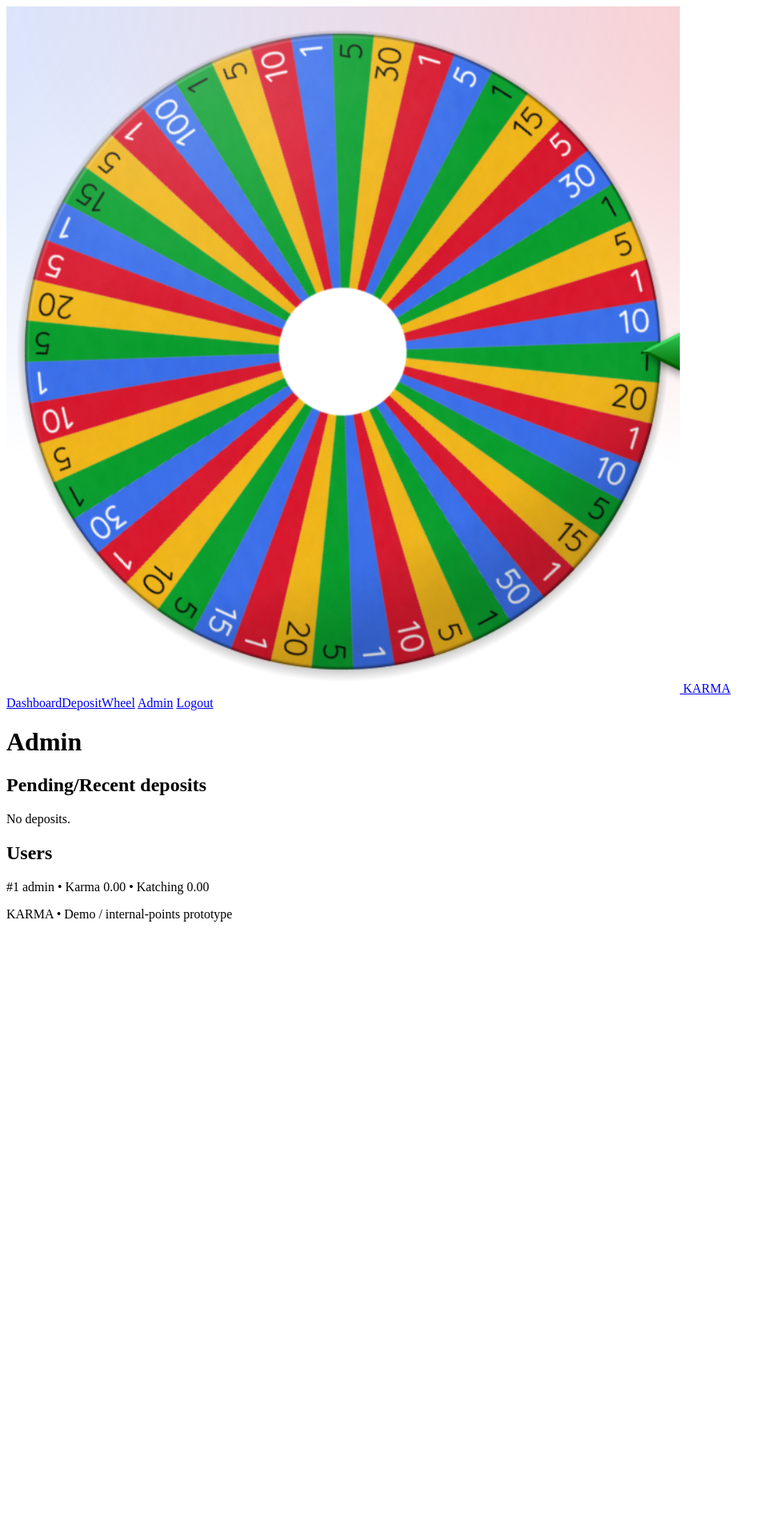
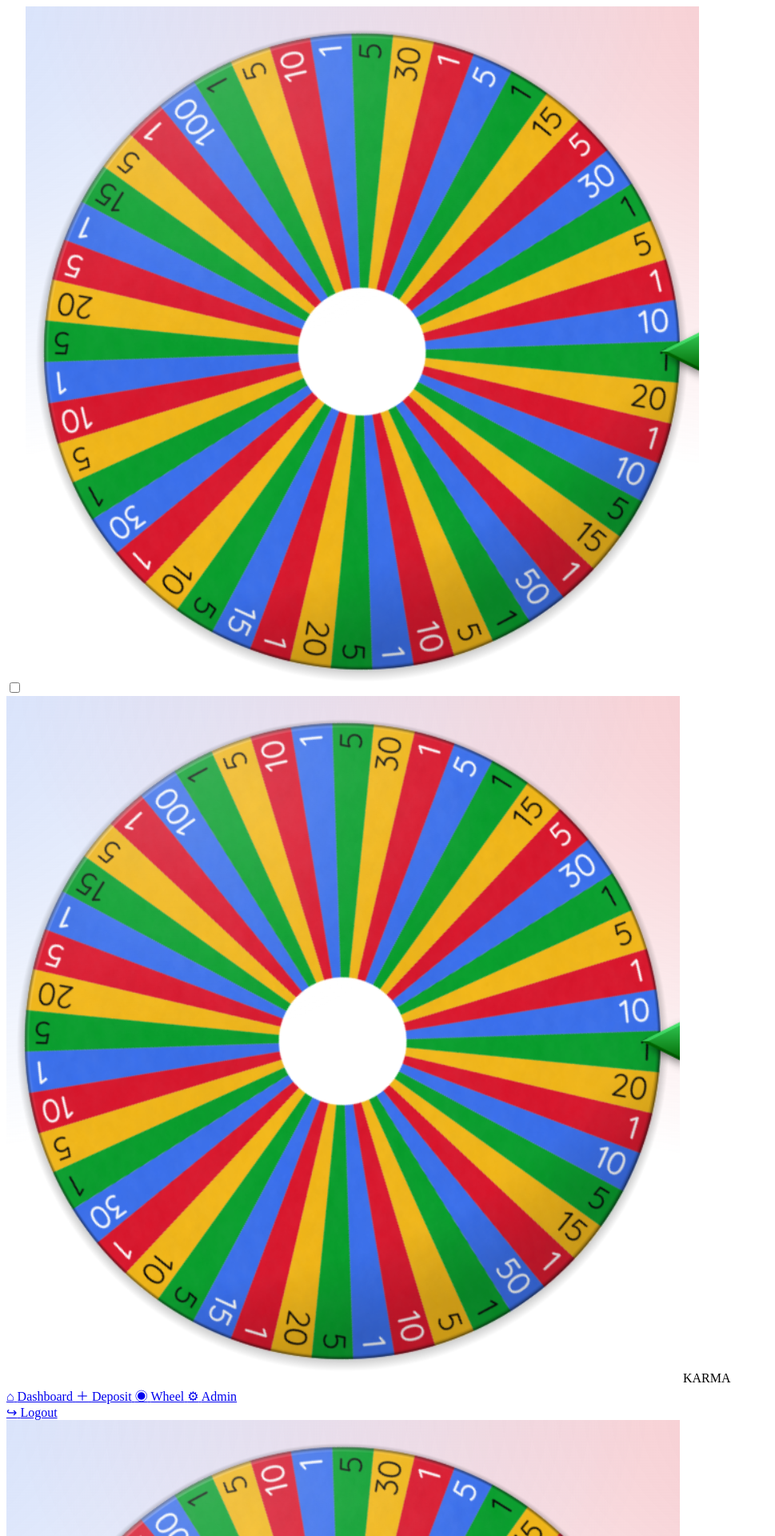
Before and after one commit to reneboypatoc2-glitch/karma-mining, a Flask app: page /admin in a window 1280 px wide. Shown: the top 1920 px of the page at 80% size, without its empty margins (0-969 px from the left). Before the commit the page ends 1152 px from the top, so only its background shows below. Run offline with Flask 3, Linux system fonts and the light colour scheme; the visitor is signed in with stand-in values (Sample User, id 1); data comes from the database, SQL or seed files in the repository; data that the repository does not hold is empty.

Commit message:
Update base.html

```diff
--- a/templates/base.html
+++ b/templates/base.html
@@ -1,23 +1,127 @@
 <!doctype html>
 <html lang="en">
 <head>
-<meta charset="utf-8"><meta name="viewport" content="width=device-width,initial-scale=1">
-<title>KARMA</title><link rel="stylesheet" href="{{ url_for('static', filename='style.css') }}">
+<meta charset="utf-8">
+<meta name="viewport" content="width=device-width,initial-scale=1">
+
+<title>KARMA</title>
+
+<link rel="stylesheet" href="{{ url_for('static', filename='style.css') }}">
+<link rel="stylesheet" href="{{ url_for('static', filename='sidebar.css') }}">
 </head>
+
 <body>
-<header><a class="brand" href="{{ url_for('index') }}">
-{% if config and false %}{% endif %}
-<img src="{{ url_for('static', filename='logo.png') }}" onerror="this.style.display='none'"> <span>KARMA</span></a>
-<nav>
-{% if user %}
-<a href="{{ url_for('dashboard') }}">Dashboard</a><a href="{{ url_for('deposit') }}">Deposit</a><a href="{{ url_for('wheel') }}">Wheel</a>
-{% if user.is_admin %}<a href="{{ url_for('admin') }}">Admin</a>{% endif %}
-<a href="{{ url_for('logout') }}">Logout</a>
-{% else %}<a href="{{ url_for('login') }}">Login</a><a class="button" href="{{ url_for('register') }}">Register</a>{% endif %}
-</nav></header>
-<main>
-{% with messages=get_flashed_messages() %}{% for m in messages %}<div class="flash">{{ m }}</div>{% endfor %}{% endwith %}
-{% block content %}{% endblock %}
-</main>
-<footer>KARMA • Demo / internal-points prototype</footer>
-</body></html>
+
+<!-- Mobile/sidebar toggle -->
+<input type="checkbox" id="karma-sidebar-toggle">
+
+<!-- Small KARMA logo button -->
+<label for="karma-sidebar-toggle" class="karma-menu-button">
+    <img src="{{ url_for('static', filename='logo.png') }}" alt="KARMA">
+</label>
+
+<!-- Dark overlay when sidebar is open -->
+<label for="karma-sidebar-toggle" class="karma-overlay"></label>
+
+<!-- Sidebar -->
+<aside class="karma-sidebar">
+
+    <div class="karma-sidebar-header">
+        <img src="{{ url_for('static', filename='logo.png') }}" alt="KARMA">
+        <span>KARMA</span>
+    </div>
+
+    <div class="karma-sidebar-line"></div>
+
+    {% if user %}
+
+    <a class="karma-nav-item" href="{{ url_for('dashboard') }}">
+        <span class="karma-nav-icon">⌂</span>
+        <span>Dashboard</span>
+    </a>
+
+    <a class="karma-nav-item" href="{{ url_for('deposit') }}">
+        <span class="karma-nav-icon">＋</span>
+        <span>Deposit</span>
+    </a>
+
+    <a class="karma-nav-item" href="{{ url_for('wheel') }}">
+        <span class="karma-nav-icon">◉</span>
+        <span>Wheel</span>
+    </a>
+
+    {% if user.is_admin %}
+    <a class="karma-nav-item" href="{{ url_for('admin') }}">
+        <span class="karma-nav-icon">⚙</span>
+        <span>Admin</span>
+    </a>
+    {% endif %}
+
+    <div class="karma-sidebar-bottom">
+
+        <div class="karma-sidebar-line"></div>
+
+        <a class="karma-nav-item logout-item" href="{{ url_for('logout') }}">
+            <span class="karma-nav-icon">↪</span>
+            <span>Logout</span>
+        </a>
+
+    </div>
+
+    {% else %}
+
+    <a class="karma-nav-item" href="{{ url_for('login') }}">
+        <span class="karma-nav-icon">→</span>
+        <span>Login</span>
+    </a>
+
+    <a class="karma-nav-item register-item" href="{{ url_for('register') }}">
+        <span class="karma-nav-icon">+</span>
+        <span>Create Account</span>
+    </a>
+
+    {% endif %}
+
+</aside>
+
+
+<!-- Main website -->
+<div class="karma-site">
+
+    <header class="karma-topbar">
+
+        <a class="karma-brand" href="{{ url_for('index') }}">
+            <img src="{{ url_for('static', filename='logo.png') }}" alt="KARMA">
+            <span>KARMA</span>
+        </a>
+
+        {% if user %}
+        <div class="karma-balance">
+            KARMA
+        </div>
+        {% endif %}
+
+    </header>
+
+
+    <main>
+
+        {% with messages=get_flashed_messages() %}
+            {% for m in messages %}
+                <div class="flash">{{ m }}</div>
+            {% endfor %}
+        {% endwith %}
+
+        {% block content %}{% endblock %}
+
+    </main>
+
+
+    <footer>
+        KARMA • Demo / internal-points prototype
+    </footer>
+
+</div>
+
+</body>
+</html>
```
